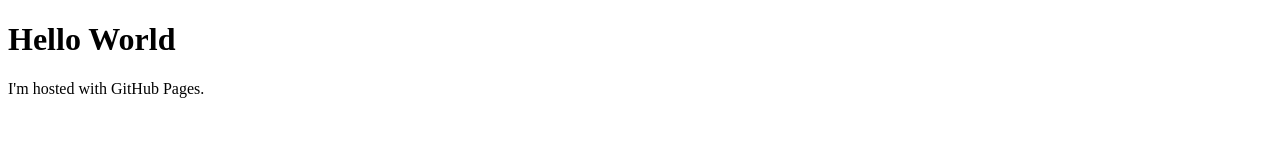
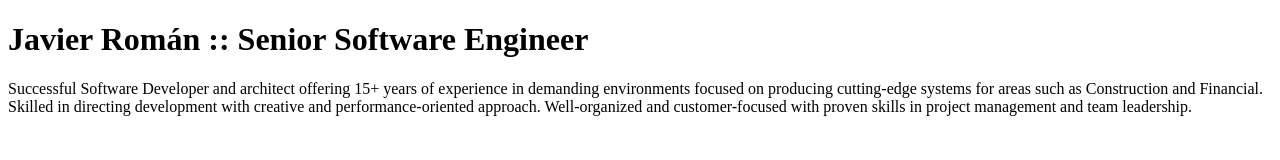
Before and after one commit to jjroman/jjroman.github.io, a plain HTML site: page index.html in a window 1280 px wide. Drawn offline with Linux system fonts and the light colour scheme.

Commit message:
Description

```diff
--- a/index.html
+++ b/index.html
@@ -1,7 +1,7 @@
 <!DOCTYPE html>
 <html>
 <body>
-<h1>Hello World</h1>
-<p>I'm hosted with GitHub Pages.</p>
+<h1>Javier Román :: Senior Software Engineer</h1>
+<p>Successful Software Developer and architect offering 15+ years of experience in demanding environments focused on producing cutting-edge systems for areas such as Construction and Financial. Skilled in directing development with creative and performance-oriented approach. Well-organized and customer-focused with proven skills in project management and team leadership.</p>
 </body>
 </html>
```
